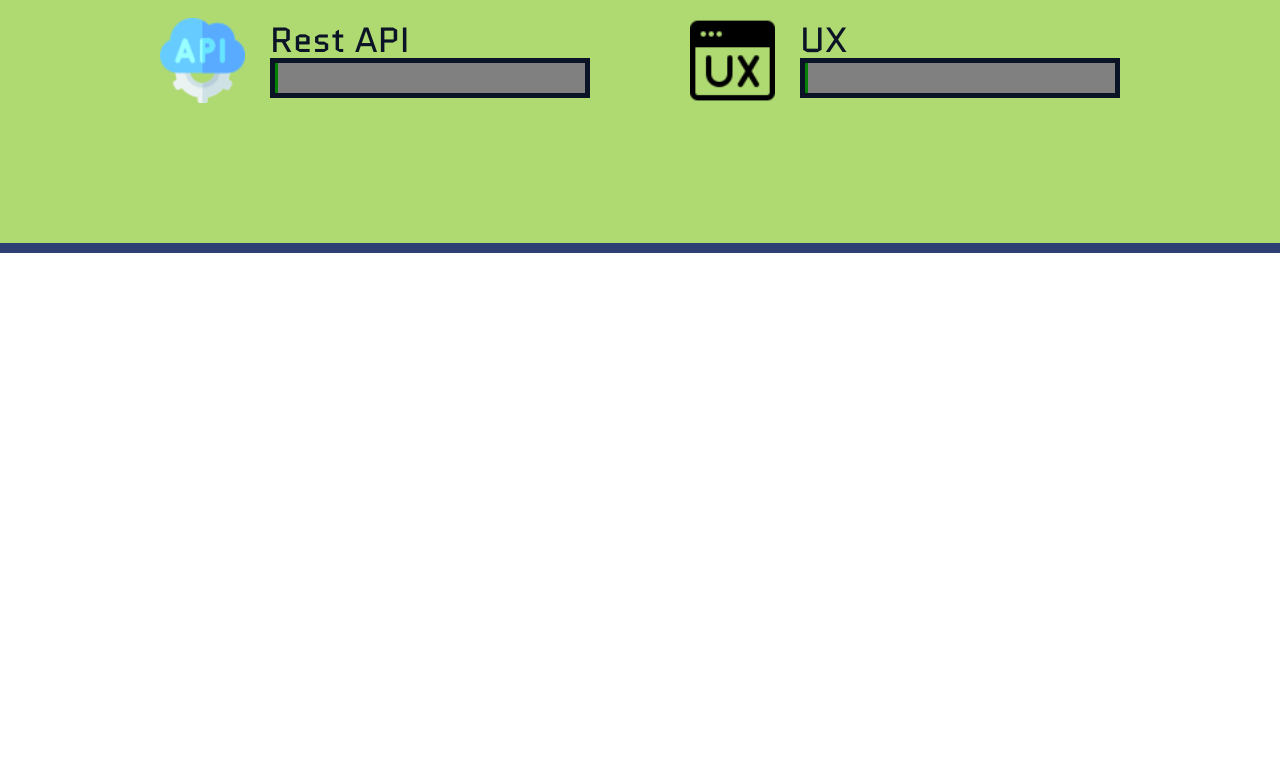
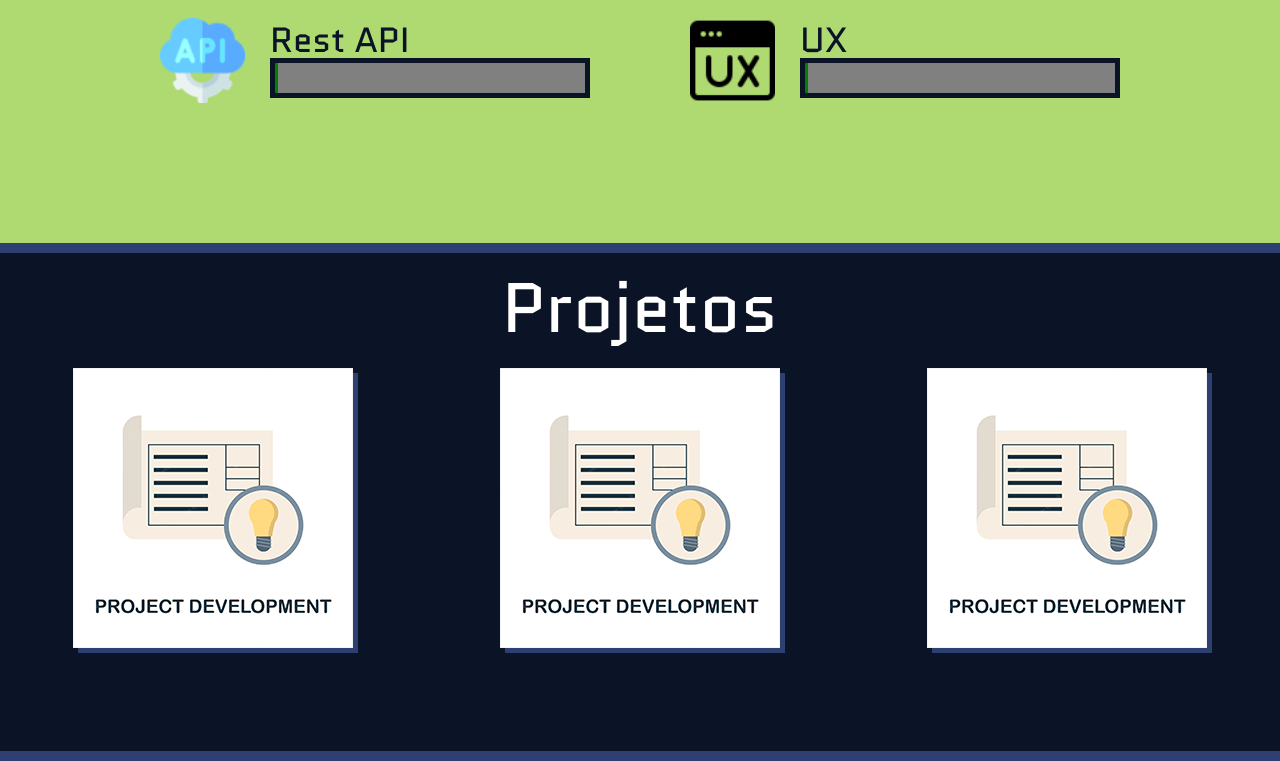
Before and after one commit to renanjdev/html-css-feliz, a plain HTML site: page index.html in a window 1280 px wide. Shown: the part 1353-2114 px from the top of the page. Before the commit the page ends 1606 px from the top, so only its background shows below. Drawn offline with Linux system fonts and the light colour scheme.

Commit message:
Create the project cards components

```diff
--- /dev/null
+++ b/css/components/project-cards.css
@@ -0,0 +1,14 @@
+.project-cards {
+    display: flex;
+    justify-content: space-around;
+}
+
+.project-cards .card {
+    margin-top: 25px;
+    margin-bottom: 100px;
+    box-shadow: 5px 5px 0 #2e4072;
+}
+
+.actioncard:hover {
+    transform: scale(1.08);
+}
--- /dev/null
+++ b/css/components/project-section.css
@@ -0,0 +1,10 @@
+.project-section {
+    background-color: #0b1426;
+    border-bottom: 10px solid #2e4072;
+    padding-top: 20px;
+}
+
+.project-section .main-title {
+    text-align: center;
+    text-shadow: none;
+}
--- a/index.html
+++ b/index.html
@@ -18,6 +18,8 @@
         <link rel="stylesheet" href="css/components/skill-tec.css">
         <link rel="stylesheet" href="css/components/wrapper-skill.css">
         <link rel="stylesheet" href="css/components/progress-bar.css">
+        <link rel="stylesheet" href="css/components/project-section.css">
+        <link rel="stylesheet" href="css/components/project-cards.css">
     </head>
 
     <body>
@@ -114,7 +116,30 @@
                     </div>
                 </article>
             </div>
+        </section>
 
+        <section class="project-section">
+            <h2 class="main-title -three">Projetos</h2>
+            <div class="project-cards">
+                <div class="project-cards">
+                    <a class="actioncard" href="">
+                        <img class="card" src="assets/img/ico_development.png" alt="em desenvolvimento">
+                    </a>
+                </div>
+
+                <div class="project-cards">
+                    <a class="actioncard" href="">
+                        <img class="card" src="assets/img/ico_development.png" alt="em desenvolvimento">
+                    </a>
+                </div>
+
+                <div class="project-cards">
+                    <a class="actioncard" href="">
+                        <img class="card" src="assets/img/ico_development.png" alt="em desenvolvimento">
+                    </a>
+                </div>
+            </div>
         </section>
+
     </body>
 </html>
```
Also changed, not shown: assets/img/ico_development.png (added).
